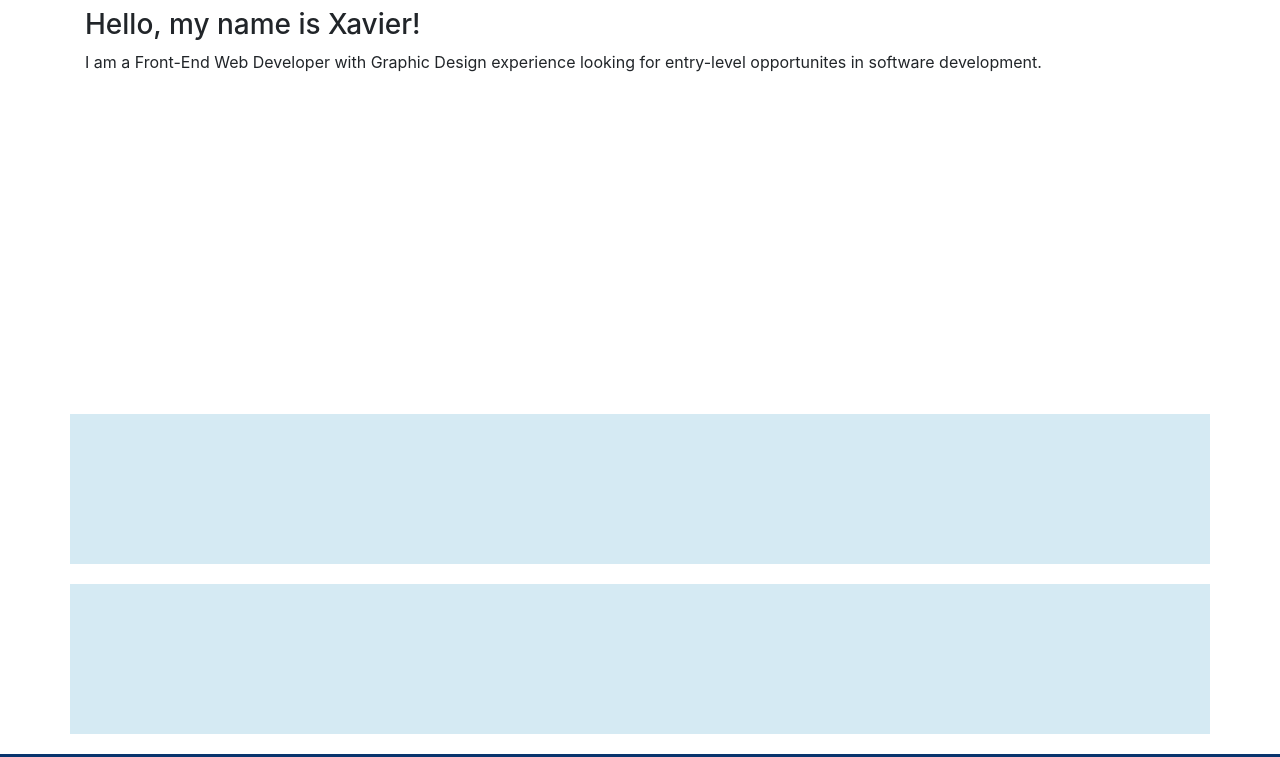
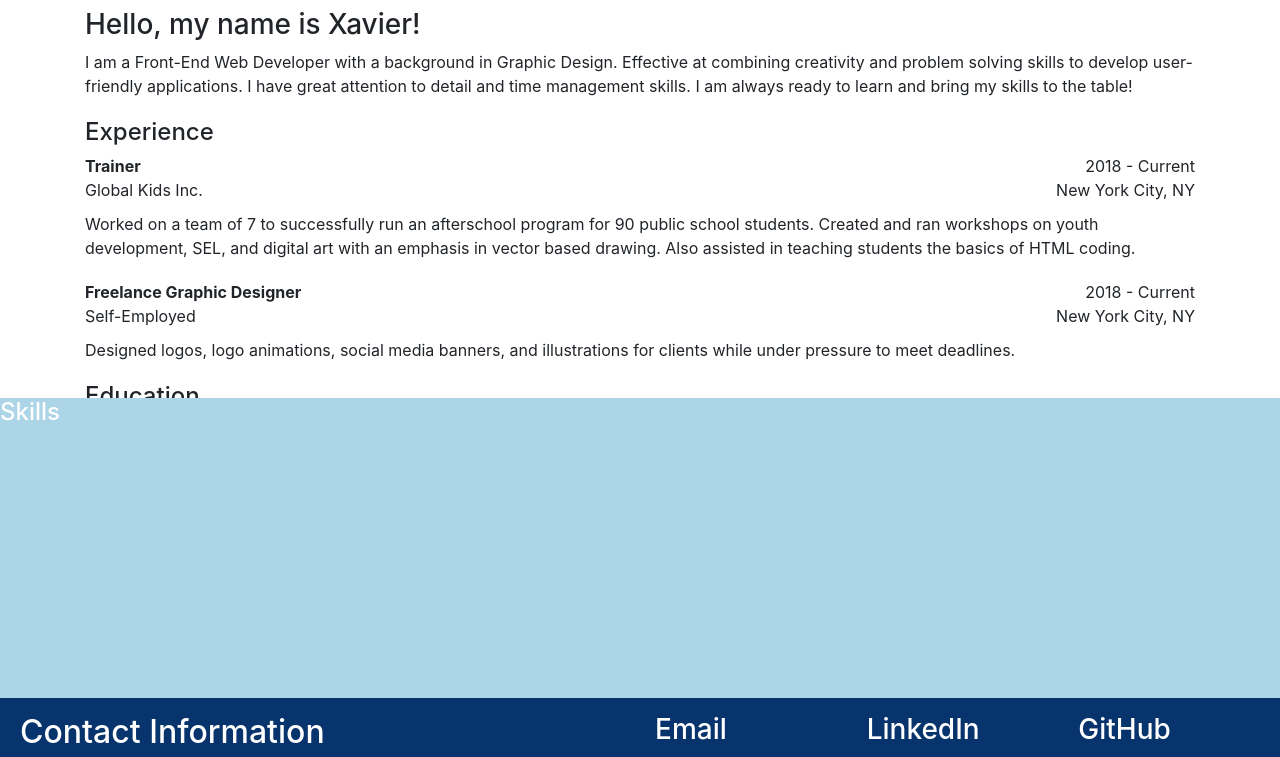
Before and after one commit to xj96/React-Portfolio, a React (Create React App) app: page / in a window 1280 px wide. Shown: the part 558-1315 px from the top of the page. Built offline with nearby package versions, Linux system fonts and the light colour scheme.

Commit message:
added resume to home page

```diff
--- a/src/components/Home.css
+++ b/src/components/Home.css
@@ -9,31 +9,76 @@
 }
 
 .container {
-  position: relative;
   padding-top: 10px;
-  overflow: scroll;
+  overflow: auto;
   z-index: 2;
 }
 
 .test-shape-0 {
   width: 100%;
-  height: 150px;
-  margin-bottom: 20px;
+  height: 300px;
   position: relative;
 }
 
 .test-shape-1 {
   width: 100%;
-  height: 150px;
+  height: 300px;
   background-color: rgb(172, 213, 231);
-  opacity: 50%;
-  margin-bottom: 20px;
+  opacity: 66%;
+  margin-top: 50px;
   position: relative;
 }
 
-.section-divider{
-  margin: auto;
+.experience {
   margin-top: 20px;
-  width: 95%;
-  background-color: rgb(183, 187, 190);
 }
+
+.job-title {
+  float: left;
+  font-weight: bold;
+}
+
+.job-year {
+  text-align: right;
+}
+
+.job-company {
+  float: left;
+}
+
+.job-location {
+  text-align: right;
+}
+
+.job-description {
+  margin-top: 10px;
+  margin-bottom: 20px;
+}
+
+.education {
+  margin-top: 20px;
+}
+
+.edu-title {
+  float: left;
+  font-weight: bold;
+}
+
+.edu-year {
+  text-align: right;
+}
+
+.edu-location {
+  text-align: left;
+}
+
+.edu-description {
+  margin-top: 10px;
+  margin-bottom: 20px;
+}
+
+.skills {
+  height: 300px;
+  background-color: rgb(172, 213, 231);
+  color: white;
+}
--- a/src/components/pages/Home.js
+++ b/src/components/pages/Home.js
@@ -9,7 +9,6 @@ function Home() {
       <div className="col-flex">
         <img className="background" src={XJ} alt="Background" />
       </div>
-      {/* <hr className="section-divider"/> */}
       <div className="container">
         <div className="row">
           <div className="col">
@@ -19,23 +18,68 @@ function Home() {
         <div className="row">
           <div className="col">
             <p>
-              I am a Front-End Web Developer with Graphic Design experience
-              looking for entry-level opportunites in software development.
+              I am a Front-End Web Developer with a background in Graphic
+              Design. Effective at combining creativity and problem solving
+              skills to develop user-friendly applications. I have great
+              attention to detail and time management skills. I am always ready
+              to learn and bring my skills to the table!
             </p>
           </div>
         </div>
         <div className="row">
-          <div className="col test-shape-0"></div>
+          <div className="col test-shape-0">
+            <div className="experience">
+              <h4>Experience</h4>
+              <p className="job-title">Trainer</p>
+              <p className="job-year">2018 - Current</p>
+              <p className="job-company">Global Kids Inc.</p>
+              <p className="job-location">New York City, NY</p>
+              <p className="job-description">
+                Worked on a team of 7 to successfully run an afterschool program
+                for 90 public school students. Created and ran workshops on
+                youth development, SEL, and digital art with an emphasis in
+                vector based drawing. Also assisted in teaching students the
+                basics of HTML coding.
+              </p>
+            </div>
+            <div className="experience">
+              <p className="job-title">Freelance Graphic Designer</p>
+              <p className="job-year">2018 - Current</p>
+              <p className="job-company">Self-Employed</p>
+              <p className="job-location">New York City, NY</p>
+              <p className="job-description">
+                Designed logos, logo animations, social media banners, and
+                illustrations for clients while under pressure to meet
+                deadlines.
+              </p>
+            </div>
+            <div className="education">
+              <h4>Education</h4>
+              <p className="edu-title">
+                Software Development Bootcamp Certificate
+              </p>
+              <p className="edu-year">2020</p>
+              <p className="edu-location">
+                Columbia University, New York City, NY
+              </p>
+              <p className="edu-description">
+                A 12-week intensive program focused on gaining technical
+                programming skills in HTML5, CSS3, Javascript, JQuery,
+                Bootstrap, APIs, JSON, AJAX, Node.js, Express.js, React.js,
+                MySQL, MongoDB, and CS Fundamentals.
+              </p>
+              <p className="edu-title">SUNY College of Technology at Canton</p>
+              <p className="edu-year">2014 - 2018</p>
+              <p className="edu-location">Canton, NY</p>
+              <p className="edu-description">
+                Bachelor’s Degree in Graphic Design
+              </p>
+            </div>
+          </div>
         </div>
-        <div className="row">
-          <div className="col test-shape-0"></div>
-        </div>
-        <div className="row">
-          <div className="col-flex test-shape-1"></div>
-        </div>
-        <div className="row">
-          <div className="col-flex test-shape-1"></div>
-        </div>
+      </div>
+      <div className="skills">
+        <h4>Skills</h4>
       </div>
       <Footer />
     </div>
```
